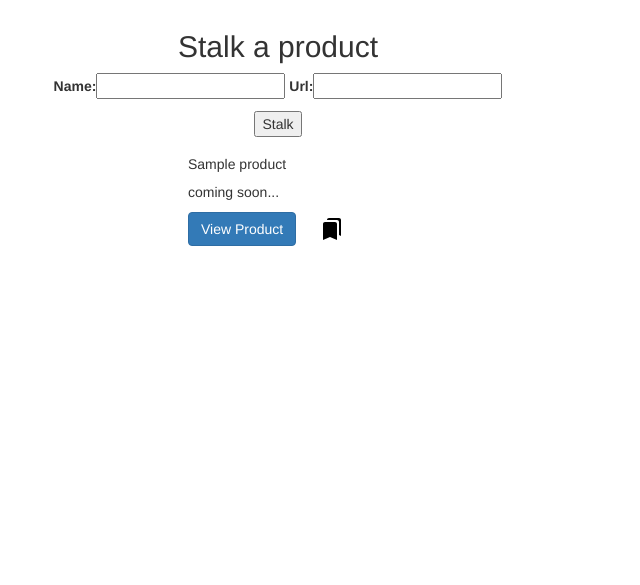
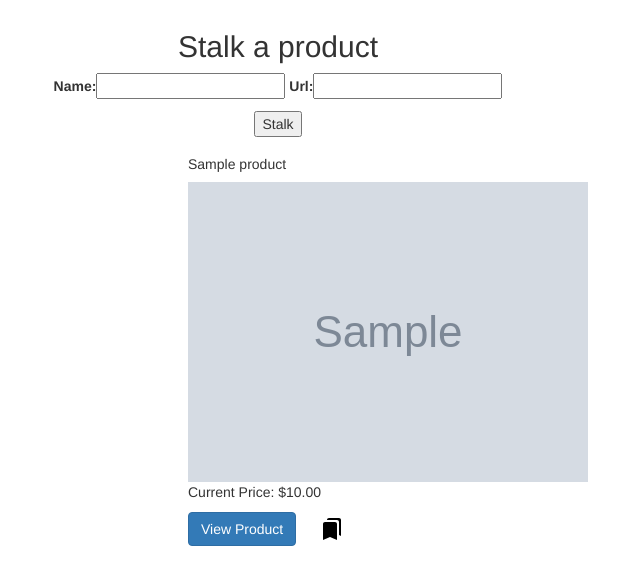
Before and after one commit to JDev165/PriceStalker, a Django app: page / in a window 1280 px wide. Shown: the part 90-675 px from the top of the page, without its empty margins (362-1002 px from the left). Run offline with Django 3.2, Linux system fonts and the light colour scheme; tables that the repository leaves empty hold one stand-in row (Sample ...); some libraries are stand-ins or nearby versions.

Commit message:
Added image and price to products in dashboard

```diff
--- a/priceStalker/dashboard/models.py
+++ b/priceStalker/dashboard/models.py
@@ -24,8 +24,8 @@ class Products(models.Model):
 class Prices(models.Model):
 
     product = models.ForeignKey(Products, on_delete=models.CASCADE,
-                                related_name='product',
-                                related_query_name='product')
+                                related_name='product_price',
+                                related_query_name='product_price')
 
     price = models.DecimalField(max_digits=6, decimal_places=2)
 
@@ -66,11 +66,11 @@ class Bookmarks(models.Model):
 
 class Scrapers(models.Model):
 
-    website_url = models.CharField(max_length=100, blank=False)
+    website_url = models.CharField(max_length=500, blank=False)
 
-    price_element_selector = models.CharField(max_length=50, blank=False)
+    price_element_selector = models.CharField(max_length=500, blank=False)
 
-    image_element_selector = models.CharField(max_length=50, blank=False)
+    image_element_selector = models.CharField(max_length=500, blank=False)
 
     class Meta:
         verbose_name_plural = 'Scrapers'
--- a/priceStalker/dashboard/templates/index.html
+++ b/priceStalker/dashboard/templates/index.html
@@ -22,7 +22,8 @@
 			<div id="product_{{product.id}}" class="recently-stalked-area" style="width: 18rem;">
 				<div class="card-body">
     				<h5 class="card-title">{{product.name}}</h5>
-    				<p class="card-text">coming soon...</p>
+    				<img src="{{product.image_url}}"/>
+    				<p class="card-text">Current Price: {{product|get_product_price}}</p>
     				<a href="{{product.url}}" target="_blank" class="btn btn-primary">View Product</a>
     				<img class="img-spacing"
     					 src="{{product|get_bookmark_src}}"
--- a/priceStalker/dashboard/templatetags/dashboard_filters.py
+++ b/priceStalker/dashboard/templatetags/dashboard_filters.py
@@ -6,12 +6,25 @@ register = template.Library()
 
 @register.filter(name='get_bookmark_src')
 def get_bookmark_src(product):
-    if product.bookmarked_product.all().first():
-    	bookmarkState = product.bookmarked_product.all().first().state
+    bookmarkState = product.bookmarked_product.all().first()
+    if not bookmarkState:
+        bookmarkState = 0
     else:
-    	bookmarkState = 0
+        bookmarkState = bookmarkState.state
 
     bookmarkSrc = settings.STATIC_URL + 'icons/' + \
         'bookmarked.svg' if bookmarkState else settings.STATIC_URL + 'icons/' + \
         'bookmark.svg'
     return bookmarkSrc
+
+
+@register.filter(name='get_product_price')
+def get_product_price(product):
+    productPrice = product.product_price.all().order_by('-id').first()
+    if not productPrice:
+        productPrice = 0
+    else:
+        productPrice = productPrice.price
+
+    productPriceWithSymbol = '$' + str(productPrice)
+    return productPriceWithSymbol
```
Also changed, not shown: priceStalker/dashboard/views.py (+14 -11 lines), priceStalker/static/main.js (+1 -11 lines), priceStalker/dashboard/migrations/0015_auto_20200328_0144.py (added), priceStalker/dashboard/migrations/0016_auto_20200328_0204.py (added), priceStalker/dashboard/migrations/0017_auto_20200328_0206.py (added).
